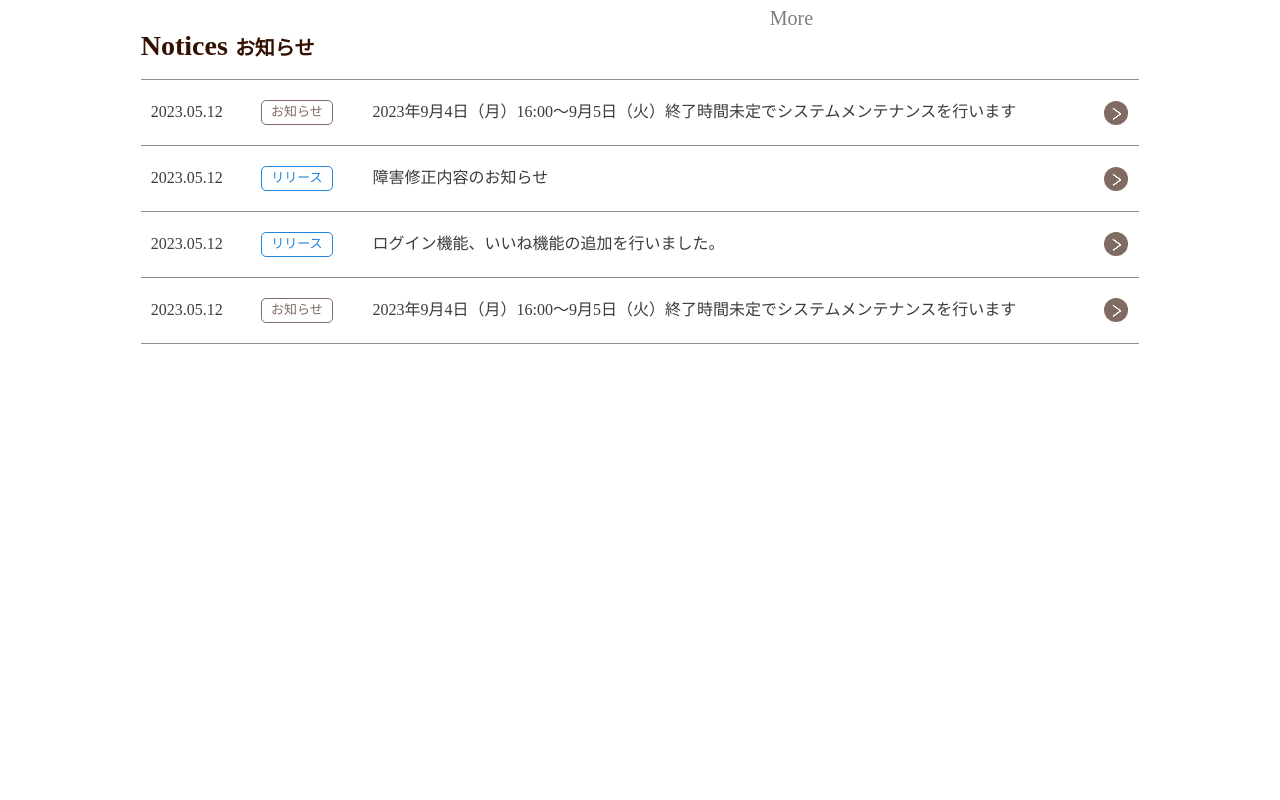
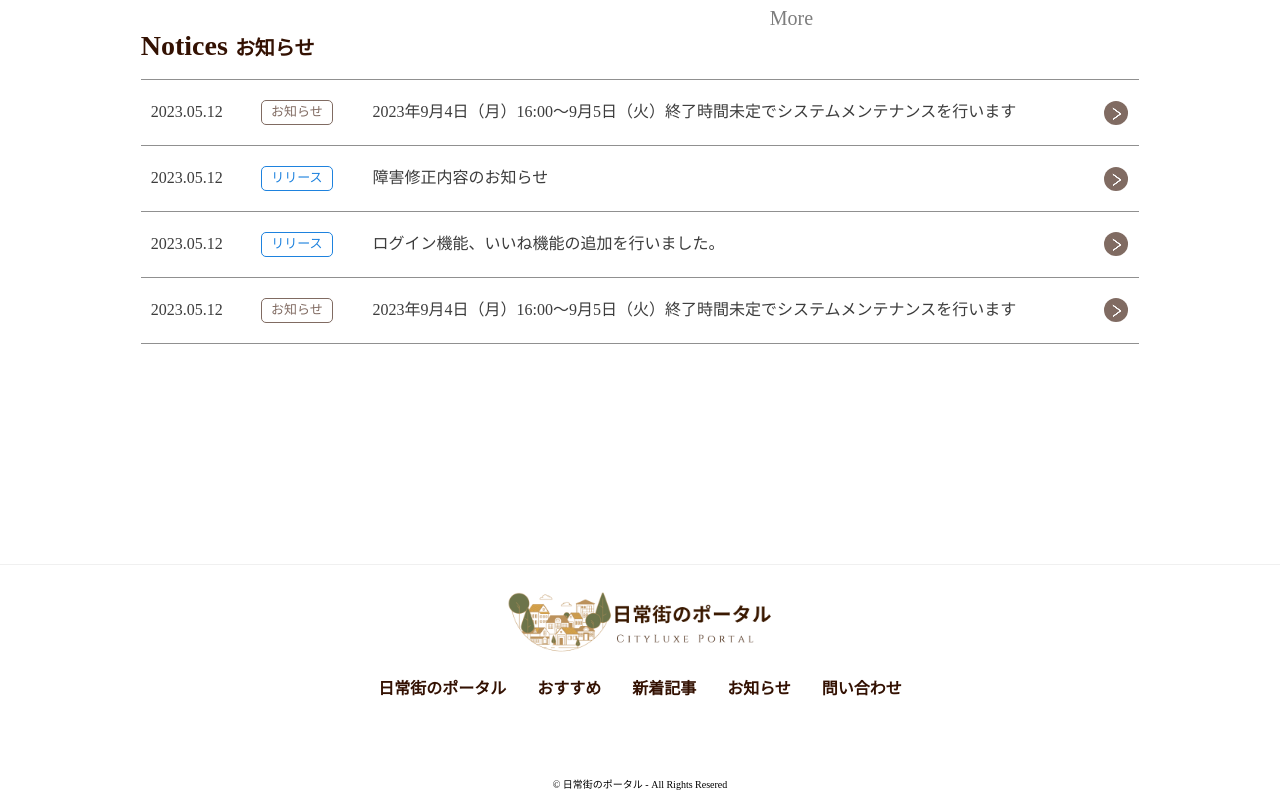
Before and after one commit to michiya-59/keisai_app, a plain HTML site: page index.html in a window 1280 px wide. Shown: the part 1689-2489 px from the top of the page. Before the commit the page ends 2053 px from the top, so only its background shows below. Drawn offline with nearby package versions, Linux system fonts and the light colour scheme.

Commit message:
フッターの完成

```diff
--- a/css/index.scss
+++ b/css/index.scss
@@ -129,25 +129,7 @@ $main_color: #D9A545;
     color: #656565;
   }
 }
-// 共通部品
-
-// ヘッダー
-header{
-  border-bottom: 1px solid #F0F0F0;
-}
-.header{
-  display: flex;
-  width: 78%;
-  margin: 3rem auto 2rem auto;
-  .header_left{
-    width: 30rem;
-    height: 6.5rem;
-  }
-  .header_right{
-    margin-left: auto;
-    display: flex;
-    align-items: center;
-    ul{
+.nav_menu{
   display: flex;
   font-size: 1.6rem;
   font-weight: bold;
@@ -182,6 +164,24 @@ header{
     margin: 0;
   }
 }
+// 共通部品
+
+// ヘッダー
+header{
+  border-bottom: 1px solid #F0F0F0;
+}
+.header{
+  display: flex;
+  width: 78%;
+  margin: 3rem auto 2rem auto;
+  .header_left{
+    width: 30rem;
+    height: 6.5rem;
+  }
+  .header_right{
+    margin-left: auto;
+    display: flex;
+    align-items: center;
   }
 }
 .header_right_mobile{
@@ -376,5 +376,22 @@ header{
     border-bottom: 1px solid #909090;
   }
 }
+// メインコンテント
 
-// メインコンテント
+// フッター
+.footer{
+  text-align: center;
+  border-top: 1px solid #F0F0F0;
+  margin-top: 20rem;
+  padding-bottom: 1rem;
+
+  .footer_img{
+    width: 20.8%;
+    margin: 2.7rem auto;
+  }
+  .footer_menu{
+    justify-content: center;
+    margin-bottom: 8rem;
+  }
+}
+// フッター
--- a/index.html
+++ b/index.html
@@ -20,10 +20,10 @@
           </a>
         </div>
         <div class="header_right">
-          <ul>
+          <ul class="nav_menu">
             <li><a href="#">日常街のポータルとは</a></li>
             <li><a href="#">おすすめ</a></li>
-            <li><a href="#">新着</a></li>
+            <li><a href="#">新着記事</a></li>
             <li><a href="#">お知らせ</a></li>
             <li><a href="#">問い合わせ</a></li>
           </ul>
@@ -346,6 +346,21 @@
       </setion>
     </div>
   </main>
+  <footer>
+    <div class="footer">
+      <div class="footer_img">
+        <img src="img/1.png" alt="日常街のポータル">
+      </div>
+      <ul class="nav_menu footer_menu">
+        <li><a href="#">日常街のポータル</a></li>
+        <li><a href="">おすすめ</a></li>
+        <li><a href="">新着記事</a></li>
+        <li><a href="#">お知らせ</a></li>
+        <li><a href="#">問い合わせ</a></li>
+      </ul>
+      <p>©︎ 日常街のポータル - All Rights Resered</p>
+    </div>
+  </footer>
   <script type="text/javascript" src="slick/slick.min.js"></script>
   <script type="text/javascript" src="js/slick_slider.js"></script>
   <script type="text/javascript" src="js/search.js"></script>
```
Also changed, not shown: css/index.css, 1 other file. Lines whose indentation alone changed are shown as unchanged.
